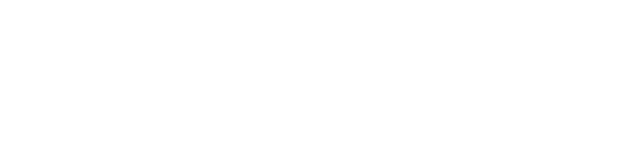
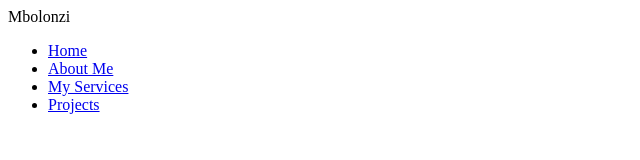
Before and after one commit to mbolonzi-design/Portfolio, a plain HTML site: page index.html in a window 1280 px wide. Shown: the whole page, without its empty margins (0-640 px from the left). Drawn offline with Linux system fonts and the light colour scheme.

Commit message:
add header section

```diff
--- a/index.html
+++ b/index.html
@@ -8,6 +8,16 @@
     <title>Mbolonzi FullStack Developer</title>
 </head>
 <body>
-
+    <header>
+        <div class="logo">Mbolonzi</div>
+        <nav class="navbar">
+            <ul class="navLinks">
+                <li><a href="#">Home</a></li>
+                <li><a href="#">About Me</a></li>
+                <li><a href="#">My Services</a></li>
+                <li><a href="#">Projects</a></li>
+            </ul>
+        </nav>
+    </header>
 </body>
 </html>
```
